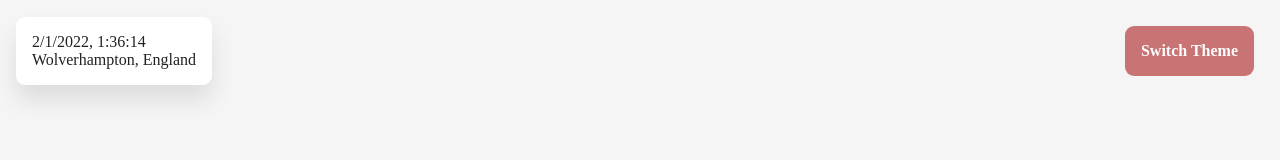
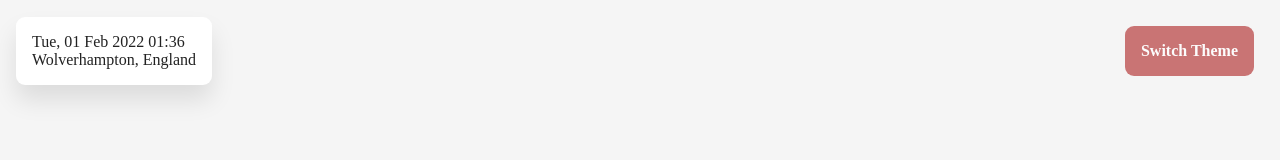
Before and after one commit to AshChambers304/WeatherApp, an Angular app: page /home in a window 1280 px wide. Shown: the top 160 px of the page. Built offline with nearby package versions, Linux system fonts and the light colour scheme.

Commit message:
Changes to clock

```diff
--- a/src/app/pages/home/home.component.html
+++ b/src/app/pages/home/home.component.html
@@ -1,9 +1,7 @@
 <div class="container">
   <header>
     <div class="date-location box">
-      <span class="date">{{
-        this.currentTime.toLocaleString().slice(0, 17)
-      }}</span>
+      <span class="date" id="clock">{{ this.currentTime }}</span>
       <span class="location"
         ><span class="city">Wolverhampton, </span
         ><span class="country">England</span></span
--- a/src/app/pages/home/home.component.ts
+++ b/src/app/pages/home/home.component.ts
@@ -8,12 +8,12 @@ import { ThemeService } from 'src/app/shared/services/theme.service';
 export class HomeComponent implements OnInit {
   constructor(private themeService: ThemeService) {}
 
-  public currentTime: Date = new Date();
+  public currentTime: string = '';
 
   getCurrentDate(): void {
     setInterval(() => {
-      this.currentTime = new Date();
-    }, 60000);
+      this.currentTime = new Date().toUTCString().slice(0, 22).toString();
+    }, 500);
   }
 
   ngOnInit(): void {
```
